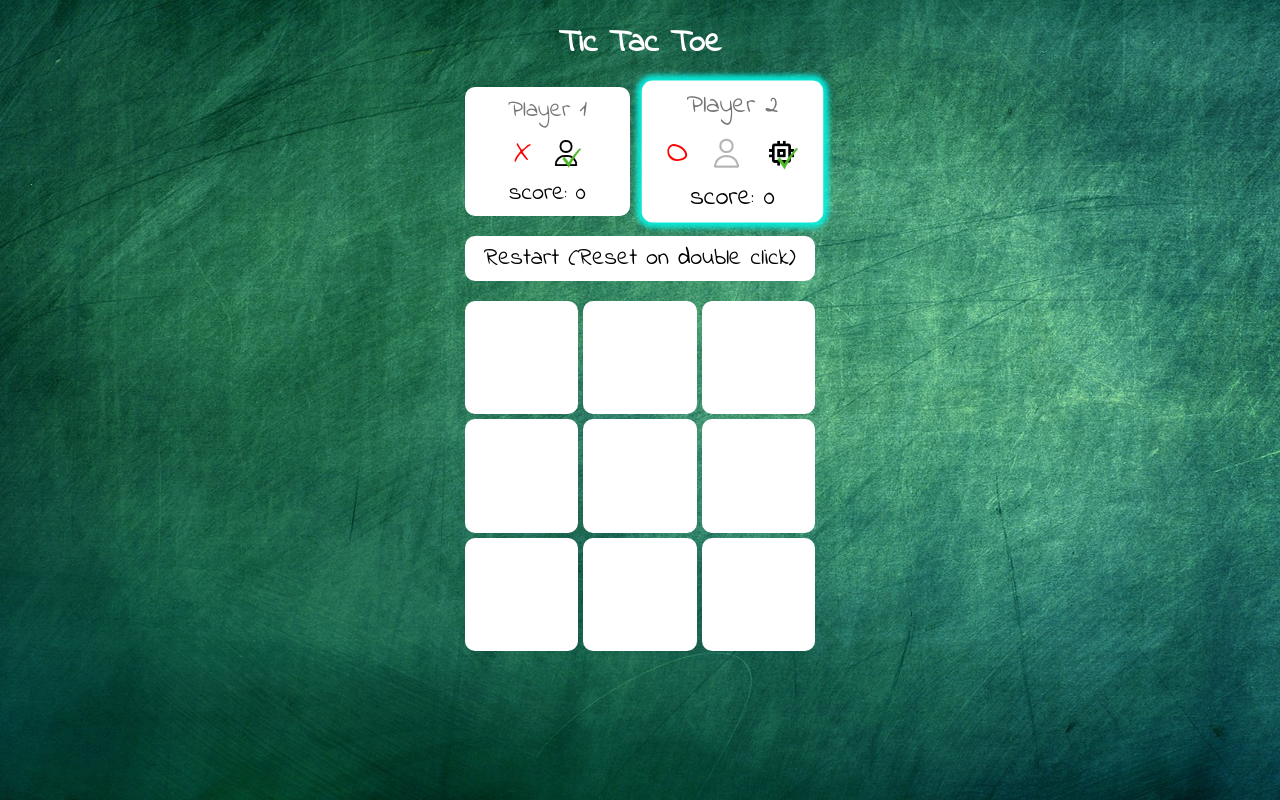
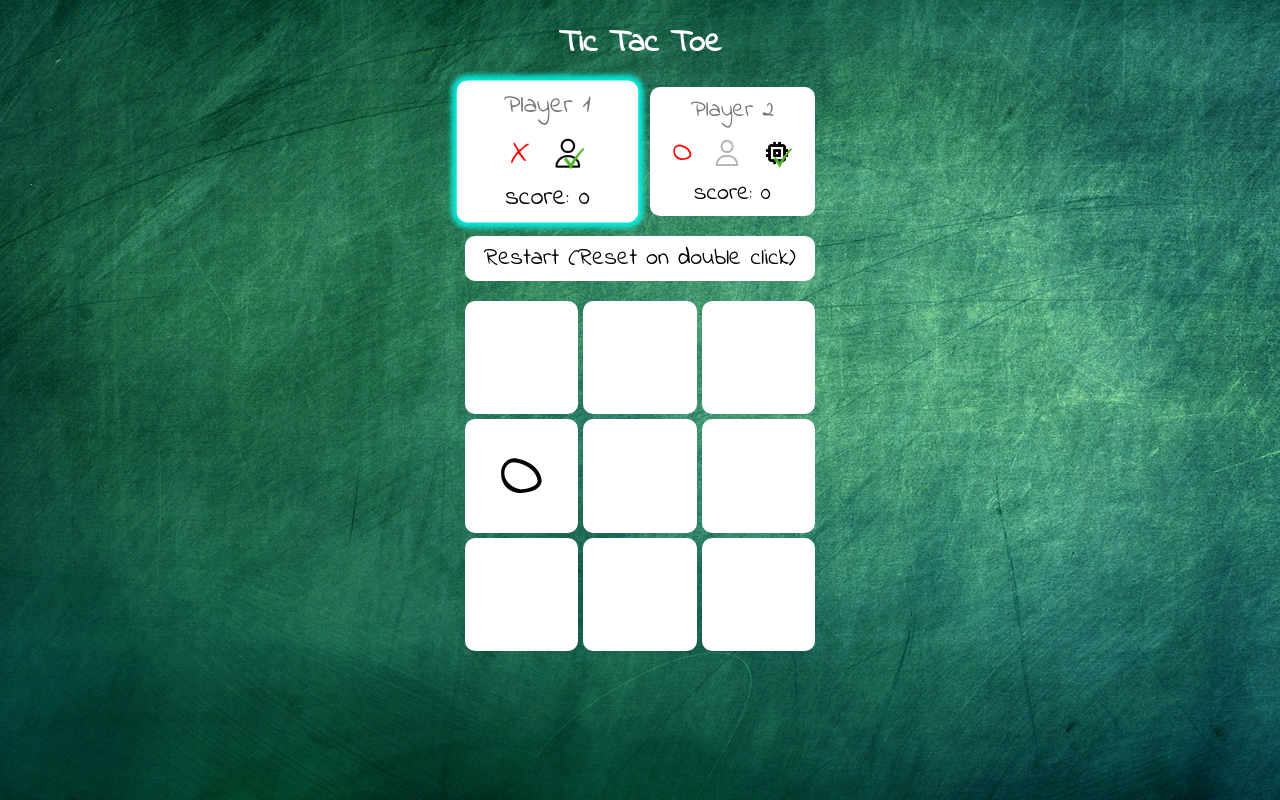
Before and after one commit to iamEvgen/tic-tac-toe, a plain HTML site: page index.html in a window 1280 px wide. Both pictures are taken after a click on the button "Restart (Reset on double click)". Drawn offline with Linux system fonts and the light colour scheme.

Commit message:
ai ready

```diff
--- a/javascript.js
+++ b/javascript.js
@@ -1,3 +1,10 @@
+String.prototype.count=function(c) {
+  var result = 0, i = 0;
+  for(i;i<this.length;i++)if(this[i]==c)result++;
+  return result;
+};
+
+
 class Players {
   constructor(number, sign) {
     this.number = number;
@@ -73,16 +80,19 @@ const gameModule = (function() {
       cpuAva.classList.remove('cpu');
       cpuAva.classList.add('cpuChecked');
     }
+    resetGame();
   }
 
   function resetGame() {
     clearMatrix();
-    cellsModule.clearField();
+    cellsModule.resetFieldStyle();
+    cellsModule.renderField();
+    resetBtn.classList.remove('winnerIs');
     gameOver = false;
     resetBtn.textContent = 'Restart (Reset on double click)';
     round++;
     activePlayer = selectFirstPlayer();
-    colorActivePlayer(activePlayer);
+    colorActivePlayer();
   }
 
   function resetScore() {
@@ -94,7 +104,7 @@ const gameModule = (function() {
   function resetPlayer() {
     round = 0;
     activePlayer = selectFirstPlayer();
-    colorActivePlayer(activePlayer);
+    colorActivePlayer();
   }
 
   function clearMatrix() {
@@ -115,16 +125,26 @@ const gameModule = (function() {
     } else {
       activePlayer = p1;
     }
-    colorActivePlayer(activePlayer);
+    colorActivePlayer();
   }
 
-  function colorActivePlayer(player) {
-    if (player.getNumber() === 1) {
+  function colorActivePlayer() {
+    makeAiShoot();
+    if (activePlayer.getNumber() === 1) {
       player2.classList.remove('selected');
       player1.classList.add('selected');
     } else {
       player1.classList.remove('selected');
       player2.classList.add('selected');
+    }
+  }
+
+  function makeAiShoot() {
+    if (mode === 'cpu' && activePlayer.getNumber() === 2) {
+      point = aiModule.whereToShoot();
+      i = point[0];
+      j = point[1];
+      setTimeout(makeShootInField, 1000, i, j);
     }
   }
 
@@ -135,32 +155,49 @@ const gameModule = (function() {
   }
 
   function matrixIsFull() {
-    result = '';
+    result = 0;
     for (let i = 0; i < 3; i++) {
       for (let j = 0; j < 3; j++) {
-        result += matrix[i][j];
+        result += matrix[i][j] !== '' ? 1 : 0;
       }
     }
-    return result.length === 9;
+    return result === 9;
+  }
+
+  function colorResetBtn() {
+    resetBtn.classList.add('winnerIs');
+  }
+
+  function gameOverStyle() {
+    gameOver = true;
+    colorResetBtn();
+    player1.classList.remove('selected');
+    player2.classList.remove('selected');
   }
 
   function checkGameOver() {
-    for (let i = 0; i < 3; i++) {
-      if (
-      ((matrix[i][0] === matrix[i][1] && matrix[i][0] === matrix[i][2] && matrix[i][0] === activePlayer.getSign()) ||
-      (matrix[0][i] === matrix[1][i] && matrix[0][i] === matrix[2][i] && matrix[0][i] === activePlayer.getSign()) ||
-      (matrix[0][0] === matrix[1][1] && matrix[0][0] === matrix[2][2] && matrix[1][1] === activePlayer.getSign()) ||
-      (matrix[0][2] === matrix[1][1] && matrix[1][1] === matrix[2][0]) && matrix[1][1] === activePlayer.getSign())
-      ) {
+    let winner = checkWinnerModule.weHaveAWinner();
+    if (winner.length > 0) {
+      cellsModule.colorWinner(winner);
       let name = document.querySelector(`#player${activePlayer.getNumber()} input`).value || `Player ${activePlayer.getNumber()}`
       resetBtn.textContent = `${name} win! Restart!`
-        gameOver = true;
       renderScore();
+      gameOverStyle();
       return true;
     } else if (matrixIsFull()) {
-        resetBtn.textContent = 'Tie game! Restart!'
-        gameOver = true;
+      resetBtn.textContent = 'Tie game! Restart!';
+      gameOverStyle();
       return true;
+    }
+  }
+
+  function makeShootInField(i, j) {
+    if (matrix[i][j] === '' && !gameOver) {
+      const sign = activePlayer.getSign();
+      matrix[i][j] = sign;
+      cellsModule.renderField();
+      if (!checkGameOver()) {
+        changeActivePlayer();
       }
     }
   }
@@ -169,35 +206,168 @@ const gameModule = (function() {
     const id = this.id;
     const i = id.split('-')[1];
     const j = id.split('-')[2];
-    if (matrix[i][j] === '' && !gameOver) {
-      const sign = activePlayer.getSign();
-      const cell = document.getElementById(id);
-      cell.textContent = sign;
-      matrix[i][j] = sign;
-      if (!checkGameOver()) {
-        changeActivePlayer();
-      }
-    }
+    if (mode !== 'cpu' || activePlayer.getNumber() === 1) makeShootInField(i, j);
   }
 
-  colorActivePlayer(activePlayer);
+  colorActivePlayer();
 
-  return {insertSign};
+  return {insertSign, matrix};
 })();
 
 
 const cellsModule = (function() {
   const cells = document.querySelectorAll('.cells');
+  const winnerLines = {
+    h1: [[0, 0], [0, 1], [0, 2]],
+    h2: [[1, 0], [1, 1], [1, 2]],
+    h3: [[2, 0], [2, 1], [2, 2]],
+    v1: [[0, 0], [1, 0], [2, 0]],
+    v2: [[0, 1], [1, 1], [2, 1]],
+    v3: [[0, 2], [1, 2], [2, 2]],
+    d1: [[0, 0], [1, 1], [2, 2]],
+    d2: [[0, 2], [1, 1], [2, 0]]
+  }
 
   cells.forEach(cell => {
     cell.addEventListener('click', gameModule.insertSign);
   })
 
-  function clearField() {
+  function renderField() {
+    let cell;
+    for (let i = 0; i < 3; i++) {
+      for (let j = 0; j < 3; j++) {
+        id = `cell-${i}-${j}`;
+        cell = document.getElementById(id);
+        cell.textContent = gameModule.matrix[i][j];
+      }
+    }
+  }
+
+  function resetFieldStyle() {
     cells.forEach(cell => {
-      cell.textContent = '';
+      cell.classList.remove('colorWinnerCell');
     })
   }
 
-  return {clearField};
+  function colorWinner(winner) {
+    const line = winnerLines[winner[0]];
+    for (let cell of line) {
+      let i = cell[0];
+      let j = cell[1];
+      needToColor = document.getElementById(`cell-${i}-${j}`);
+      needToColor.classList.add('colorWinnerCell');
+    }
+  }
+
+  return {renderField, colorWinner, resetFieldStyle, winnerLines};
 })();
+
+
+const checkWinnerModule = (function() {
+  let h1, h2, h3, v1, v2, v3, d1, d2, allLines;
+
+  function updateLines() {
+    h1 = [gameModule.matrix[0][0], gameModule.matrix[0][1], gameModule.matrix[0][2]];
+    h2 = [gameModule.matrix[1][0], gameModule.matrix[1][1], gameModule.matrix[1][2]];
+    h3 = [gameModule.matrix[2][0], gameModule.matrix[2][1], gameModule.matrix[2][2]];
+    v1 = [gameModule.matrix[0][0], gameModule.matrix[1][0], gameModule.matrix[2][0]];
+    v2 = [gameModule.matrix[0][1], gameModule.matrix[1][1], gameModule.matrix[2][1]];
+    v3 = [gameModule.matrix[0][2], gameModule.matrix[1][2], gameModule.matrix[2][2]];
+    d1 = [gameModule.matrix[0][0], gameModule.matrix[1][1], gameModule.matrix[2][2]];
+    d2 = [gameModule.matrix[0][2], gameModule.matrix[1][1], gameModule.matrix[2][0]];
+    allLines = {h1, h2, h3, v1, v2, v3, d1, d2};
+  }
+
+  function checkingForEquals(list) {
+    return list[0] === list[1] && list[1] === list[2] && list[0] !== '';
+  }
+
+  function weHaveAWinner() {
+    updateLines();
+    const result = [];
+    for (let line in allLines) {
+      if (checkingForEquals(allLines[line])) {
+        result.push(line);
+      }
+    }
+    return result;
+  }
+
+  return {weHaveAWinner};
+})();
+
+
+const aiModule = (function() {
+  function mainBrain(step) {
+    let CoordsToShoot = [];
+    let preResult = [];
+    let lines = getLines();
+    for (let line of lines) {
+      let lineText = line.cellA + line.cellB + line.cellC;
+      let quantityX = lineText.count('X');
+      let quantityO = lineText.count('O');
+      if (step(quantityX, quantityO)) {
+        if (line.cellA === '') preResult.push(line.cellACoords);
+        if (line.cellB === '') preResult.push(line.cellBCoords);
+        if (line.cellC === '') preResult.push(line.cellCCoords);
+        CoordsToShoot = CoordsToShoot.concat(preResult);
+        preResult = [];
+      }
+    }
+    return CoordsToShoot;
+  }
+
+  function step1Win(quantityX, quantityO) {
+    return quantityX === 0 && quantityO === 2;
+  }
+
+  function step2DontLose(quantityX, quantityO) {
+    return quantityX === 2 && quantityO === 0;
+  }
+
+  function step3ContinueLine(quantityX, quantityO) {
+    return quantityX === 0 && quantityO === 1;
+  }
+
+  function step4StartFreeLine(quantityX, quantityO) {
+    return quantityX === 0 && quantityO === 0;
+  }
+
+  function step5FinishGameByRandom(quantityX, quantityO) {
+    return true;
+  }
+
+  function getLines() {
+    const result = []
+    for (let lineName in cellsModule.winnerLines) {
+      let lineCoords = cellsModule.winnerLines[lineName];
+      let cellA = gameModule.matrix[lineCoords[0][0]][lineCoords[0][1]];
+      let cellB = gameModule.matrix[lineCoords[1][0]][lineCoords[1][1]];
+      let cellC = gameModule.matrix[lineCoords[2][0]][lineCoords[2][1]];
+      let cellACoords = [lineCoords[0][0], lineCoords[0][1]];
+      let cellBCoords = [lineCoords[1][0], lineCoords[1][1]];
+      let cellCCoords = [lineCoords[2][0], lineCoords[2][1]];
+      result.push({lineName, cellA, cellB, cellC, cellACoords, cellBCoords, cellCCoords});
+    }
+    return result;
+  }
+
+  function randomChoice(arr) {
+    return arr[Math.floor(arr.length * Math.random())];
+  }
+
+  function whereToShoot() {
+    let ShootHere = mainBrain(step1Win);
+    if (ShootHere.length > 0) return randomChoice(ShootHere);
+    ShootHere = mainBrain(step2DontLose);
+    if (ShootHere.length > 0) return randomChoice(ShootHere);
+    ShootHere = mainBrain(step3ContinueLine);
+    if (ShootHere.length > 0) return randomChoice(ShootHere);
+    ShootHere = mainBrain(step4StartFreeLine);
+    if (ShootHere.length > 0) return randomChoice(ShootHere);
+    ShootHere = mainBrain(step5FinishGameByRandom);
+    if (ShootHere.length > 0) return randomChoice(ShootHere);
+  }
+
+  return {whereToShoot};
+})();
--- a/style.css
+++ b/style.css
@@ -174,3 +174,13 @@ h1 {
     cursor: pointer;
     opacity: 1;
 }
+
+.colorWinnerCell {
+    background-color: rgb(174, 255, 196);
+}
+
+#resetBtn.winnerIs {
+    box-shadow: 0px 0px 5px 5px rgba(7, 242, 226, 0.9);
+    /* background-color: rgba(7, 242, 226, 0.9); */
+    transition: 1s;
+}
```
Lines whose indentation alone changed are shown as unchanged.
